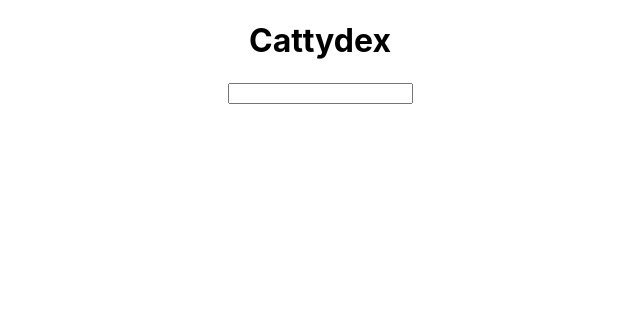
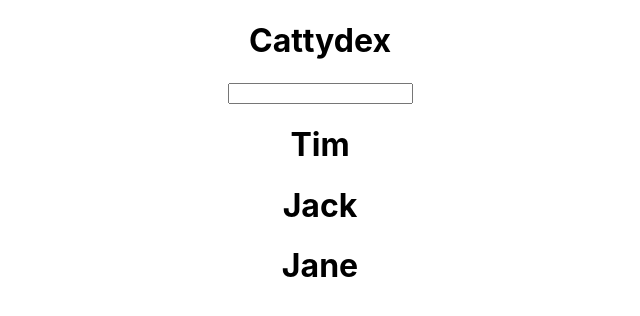
Before and after one commit to kyip3/CattyDex, a React (Create React App) app: page / in a window 1280 px wide. Shown: the top 316 px of the page, without its empty margins (320-960 px from the left). Built offline with nearby package versions, Linux system fonts and the light colour scheme.

Commit message:
Convert to class component
added title,searchbox and listing

```diff
--- a/src/App.js
+++ b/src/App.js
@@ -1,13 +1,32 @@
-import './App.css';
+import { Component } from "react";
+import "./App.css";
 
-function App() {
-  return (
-    <div className="App">
+class App extends Component {
+  constructor(){
+    super();
+    this.catList = [
+      { id: 1, name: "Tim" },
+      { id: 2, name: "Jack" },
+      { id: 3, name: "Jane" },
+    ];
+  }
+
+
+  render() {
+    return (
+      <div className="App">
         <h1>Cattydex</h1>
-        <input/>
-
-    </div>
-  );
+        <input />
+        <div>
+          {this.catList.map((cat)=>{
+            return (
+              <h1>{cat.name}</h1>
+            );
+          })}
+        </div>
+      </div>
+    );
+  }
 }
 
 export default App;
```
Also changed, not shown: 1 other file (tests, documents, lock files or other folders).
